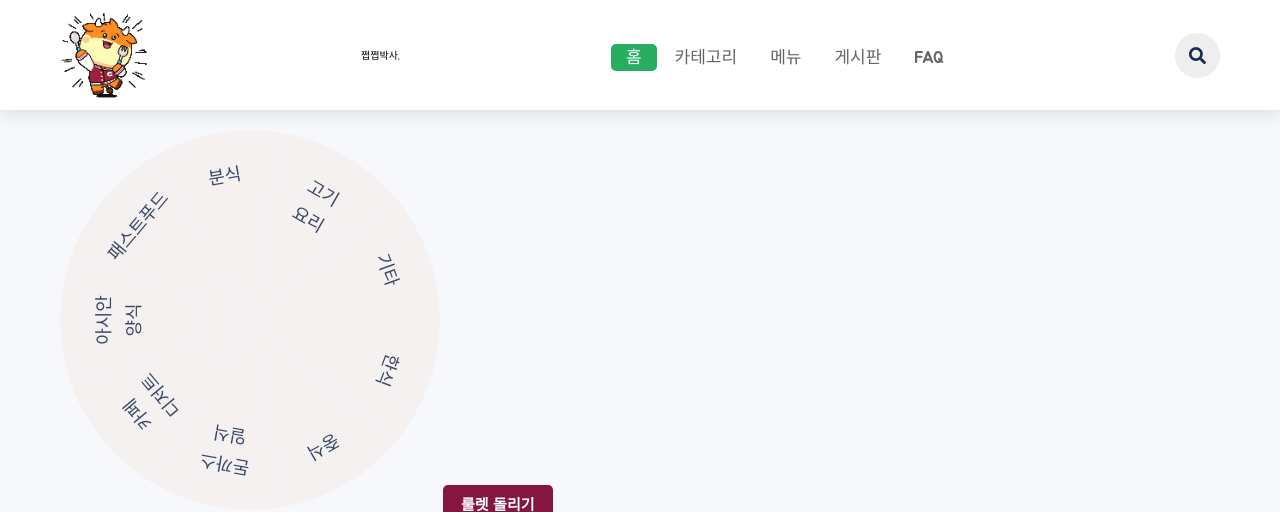
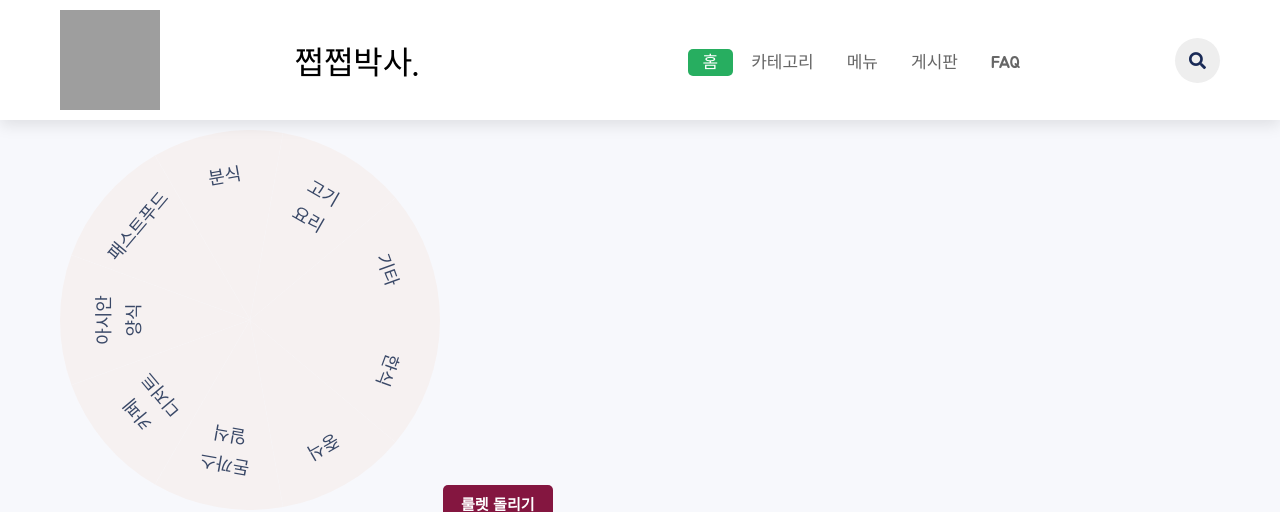
Before and after one commit to gimmetype/Opensource-Project-Basic, a Django app: page / in a window 1280 px wide. Shown: the top 512 px of the page. Run offline with Django 4.2, Linux system fonts and the light colour scheme; grey boxes are pictures that could not be loaded.

Commit message:
change logo - index.html

```diff
--- a/food/templates/foodoctor/index.html
+++ b/food/templates/foodoctor/index.html
@@ -26,7 +26,8 @@
 
     <section class="flex">
 
-        <img src= "{% static './images/logo.png' %}" width="90px" height="90px"></i> 쩝쩝박사.</imga>
+        <img src= "https://fund.chungbuk.ac.kr/resource/DATA/editor/202009/1600851730869CS4QU2.gif" width="100px" height="100px"></img>
+        <font size=6> 쩝쩝박사. </font></br>
 
         <nav class="navbar">
             <a class="active" href="#home">홈</a>
```
